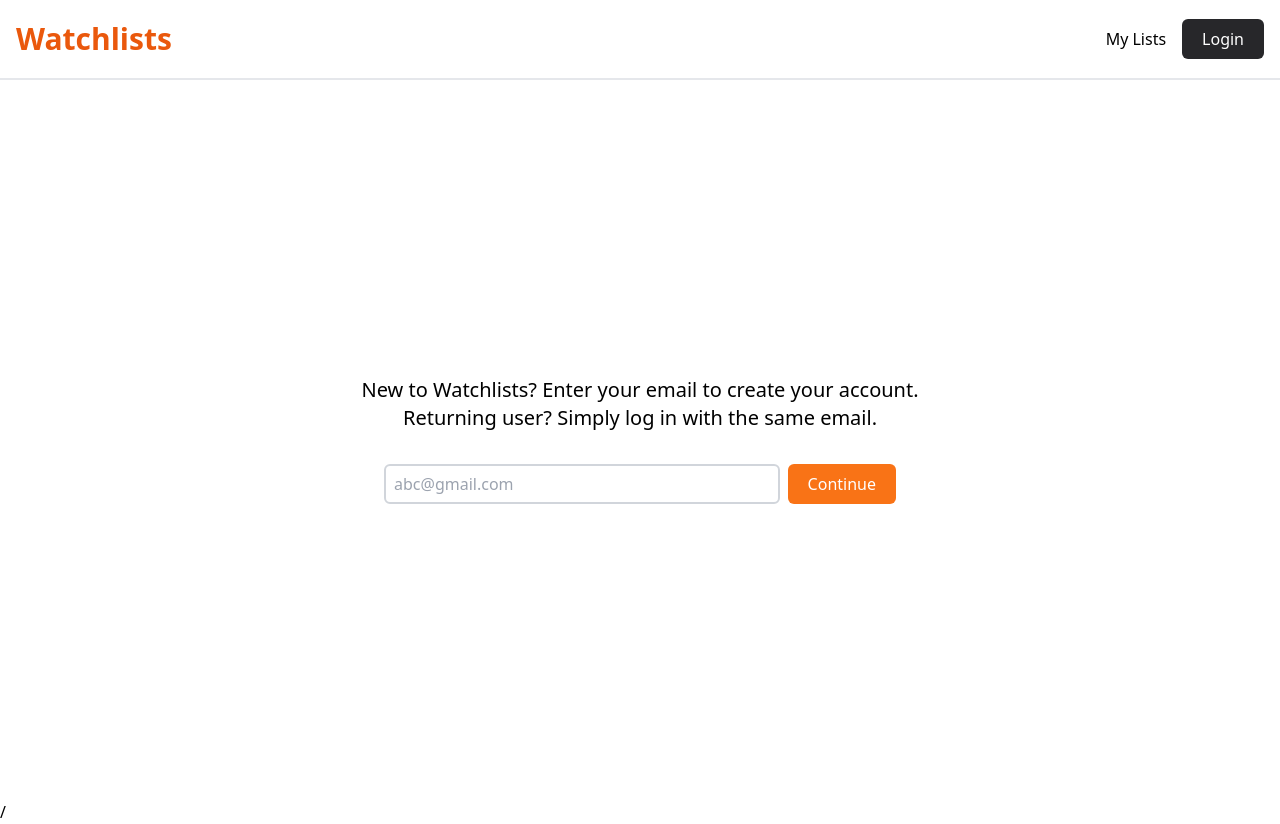
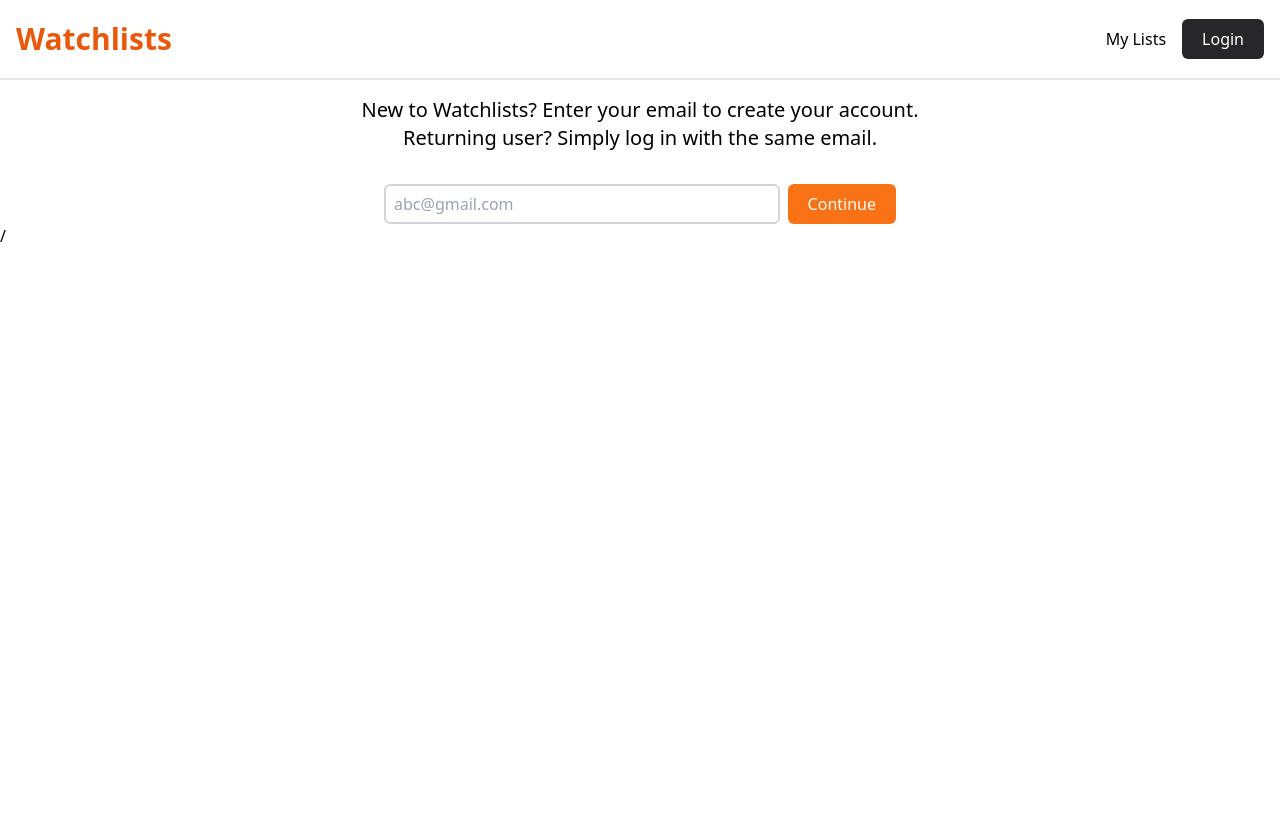
Before and after one commit to thefinethread/watchlists, a React (Create React App) app: page /auth in a window 1280 px wide. After the commit the page ends 800 px from the top, so only its background shows below. Built offline with nearby package versions, Linux system fonts and the light colour scheme.

Commit message:
fixed layout overflow issue

```diff
--- a/src/App.js
+++ b/src/App.js
@@ -3,9 +3,9 @@ import Header from './components/Header';
 
 function App() {
   return (
-    <div className='h-screen w-screen max-w-7xl'>
+    <div className='max-w-7xl overflow-x-hidden flex flex-col'>
       <Header />
-      <div className='max-w-7xl px-4 h-[calc(100%-80px)] overflow-x-hidden'>
+      <div className='w-full mt-[80px] px-4 h-full flex-1 overflow-y-hidden'>
         <Outlet />
       </div>
     </div>
--- a/src/components/Auth.js
+++ b/src/components/Auth.js
@@ -18,7 +18,7 @@ const Auth = () => {
   }, [loggedInUser, navigate]);
 
   return (
-    <main className='flex justify-center items-center h-full flex-col gap-8'>
+    <main className='flex justify-center items-center h-full flex-col gap-8 pt-4'>
       <div className=' text-center text-xl '>
         <p>New to Watchlists? Enter your email to create your account.</p>
         <p>Returning user? Simply log in with the same email.</p>
--- a/src/components/Header.js
+++ b/src/components/Header.js
@@ -18,7 +18,7 @@ const Header = () => {
   };
 
   return (
-    <header className='flex border-b-2 w-full justify-between p-4 h-20 items-center'>
+    <header className='flex left-0 border-b-2 z-20 bg-white justify-between p-4 h-20 items-center fixed top-0 w-full'>
       <Link to='/'>
         <h1 className=' text-3xl font-bold text-orange-600'>Watchlists</h1>
       </Link>
```
